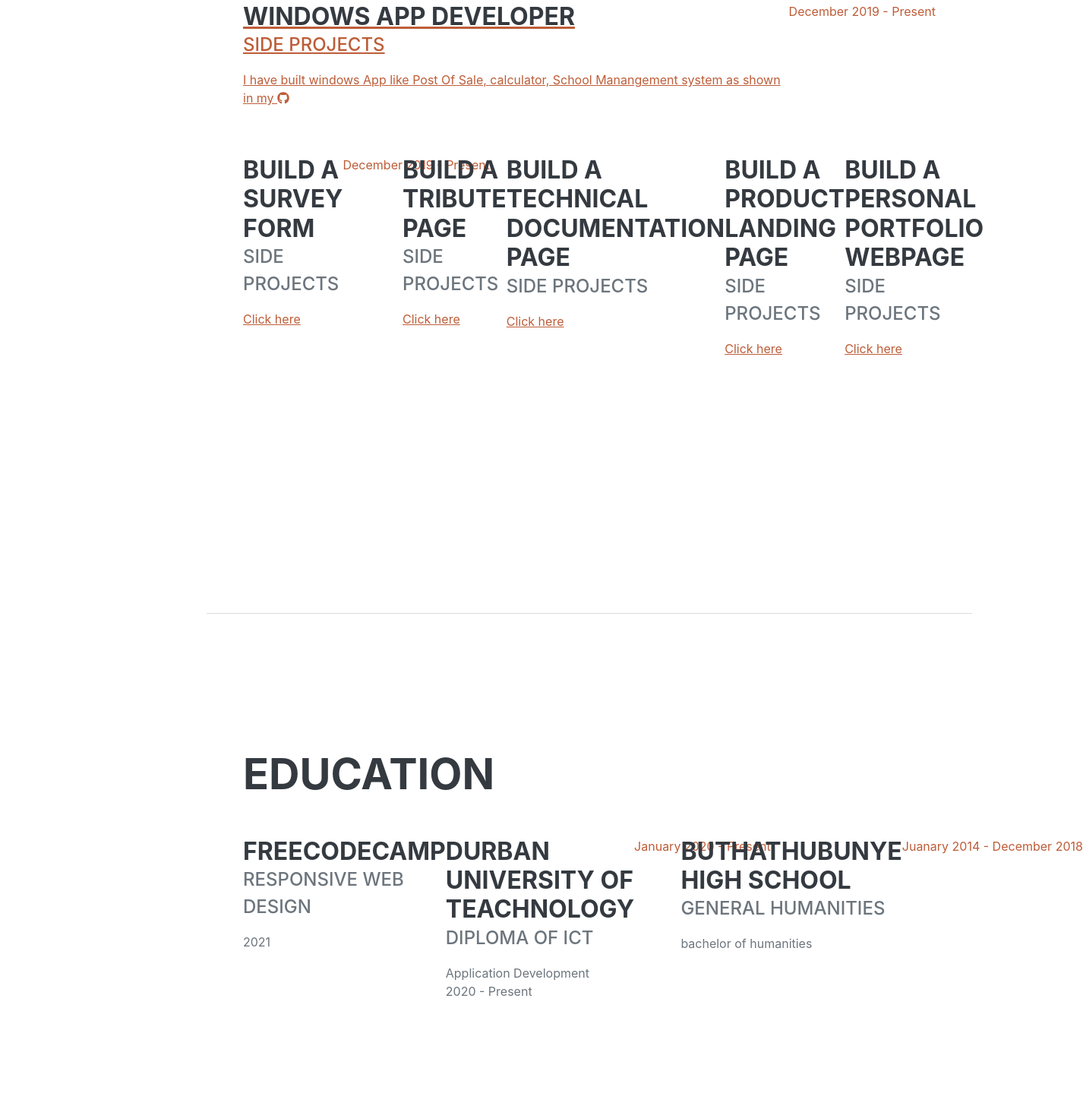
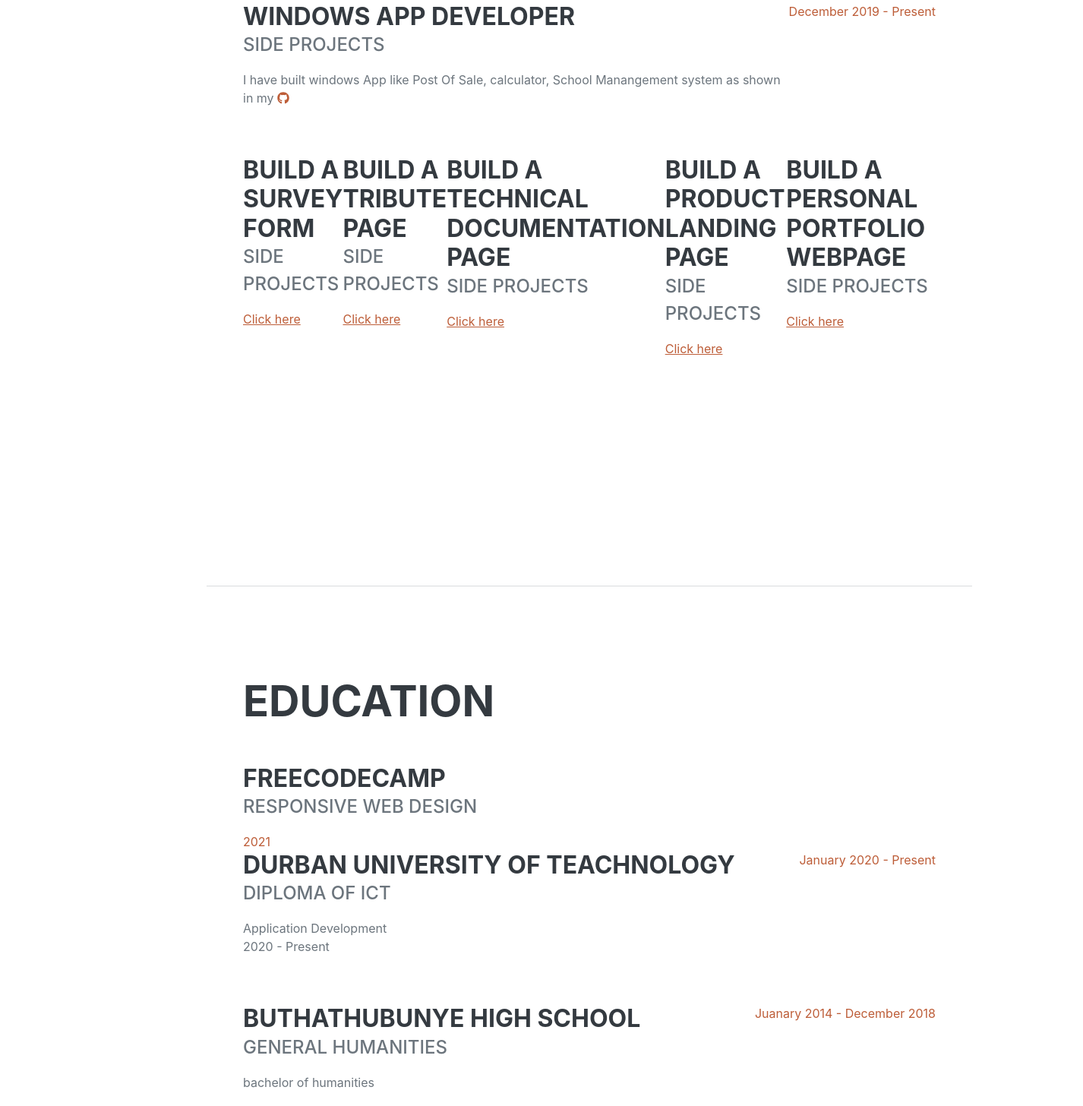
Before and after one commit to Lindokuhle1/lindokuhle, a plain HTML site: page index.html in a window 1280 px wide. Shown: the part 1196-2652 px from the top of the page at 76% size, 1426 px wide, since content can reach past the window. Drawn offline with nearby package versions, Linux system fonts and the light colour scheme; files that its build step writes are made by us from their sources; a web font is replaced by a local one.

Commit message:
Update index.html

```diff
--- a/index.html
+++ b/index.html
@@ -13,8 +13,10 @@
 
         <link href="https://fonts.googleapis.com/css?family=Saira+Extra+Condensed:500,700" rel="stylesheet" type="text/css" />
         <link href="https://fonts.googleapis.com/css?family=Muli:400,400i,800,800i" rel="stylesheet" type="text/css" />
+        <style>
 
-        <link href="css/styles.css" rel="stylesheet" />
+        </style>
+        <link href="styles.css" rel="stylesheet" />
     </head>
     <body id="page-top">
 
@@ -53,7 +55,7 @@
                         <a class="social-icon" href="https://www.linkedin.com/in/lindokuhle-ngcongo-022539203"><i class="fab fa-linkedin-in"></i></a>
                         <a class="social-icon" href="https://github.com/Lindokuhle1"><i class="fab fa-github"></i></a>
                         <a class="social-icon" href="https://www.facebook.com/lindokuhle.ngcongo.980"><i class="fab fa-facebook-f"></i></a>
-                        <a class="social-icon" href="https://www.freecodecamp.org/Linokuhle"><i class="fab fa-free-code-camp"></i>
+                        <a class="social-icon" href="https://www.freecodecamp.org/Lindokuhlengcongo"><i class="fab fa-free-code-camp"></i></a>
 
 
                 </div>
@@ -79,7 +81,7 @@
                         </div>
                         <div class="flex-shrink-0"><span class="text-primary">December 2019 - Present</span></div>
                     </div>
-                    <div class="d-flex flex-column flex-md-row justify-content-between mb-5">
+                    <!--<div class="d-flex flex-column flex-md-row justify-content-between mb-5">-->
 
                         <div class="d-flex flex-column flex-md-row justify-content-between mb-5">
                         <div class="flex-grow-1">
@@ -87,8 +89,7 @@
                             <div class="subheading mb-3">Side Projects</div>
                             <p><a  href="https://codepen.io/Phambuka/pen/VwMQgWK">Click here</a></p>
                         </div>
-                        <div class="flex-shrink-0"><span class="text-primary">December 2019 - Present</span></div>
-                    </div>
+
 
                          <div class="d-flex flex-column flex-md-row justify-content-between mb-5">
                         <div class="flex-grow-1">
@@ -130,12 +131,15 @@
                 <div class="resume-section-content">
                     <h2 class="mb-5">Education</h2>
 
-                    <div class="d-flex flex-column flex-md-row justify-content-between mb-5">
+                   <!--<div class="d-flex flex-column flex-md-row justify-content-between mb-5">-->
                         <div class="flex-grow-1">
                             <h3 class="mb-0">FreeCodeCamp</h3>
                             <div class="subheading mb-3">Responsive Web Design</div>
 
-                            <p>2021</p>
+
+                        </div>
+                        <div
+                                class="flex-shrink-0"><span class="text-primary">2021</span>
                         </div>
 
                     <div class="d-flex flex-column flex-md-row justify-content-between mb-5">
@@ -240,7 +244,7 @@
                         </li>
                         <li>
                             <span class="fa-li"><i class="fas fa-trophy text-warning"></i></span>
-                            Responsive Web Desig
+                            Responsive Web Design
                         </li>
                     </ul>
                 </div>
```
